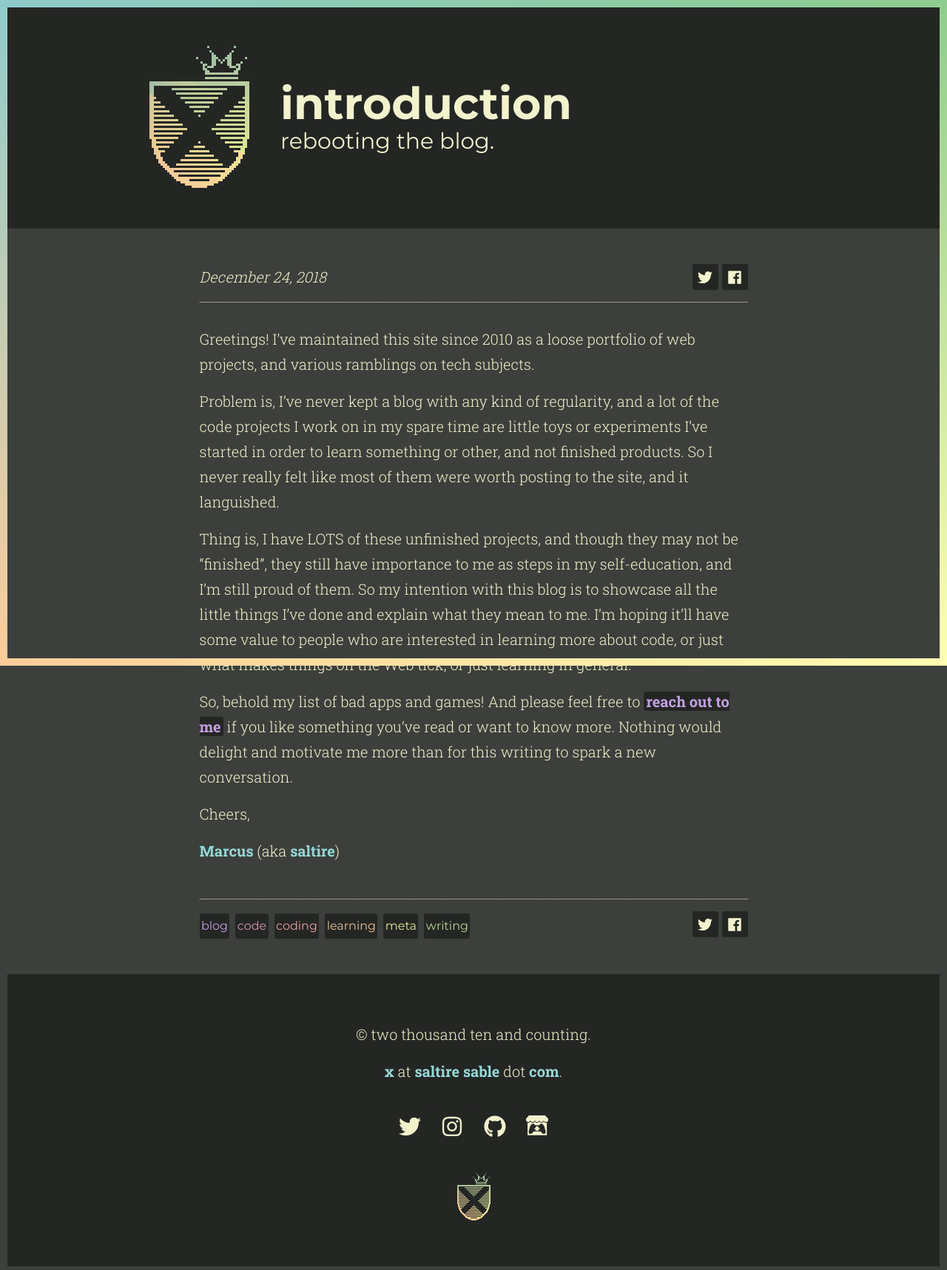
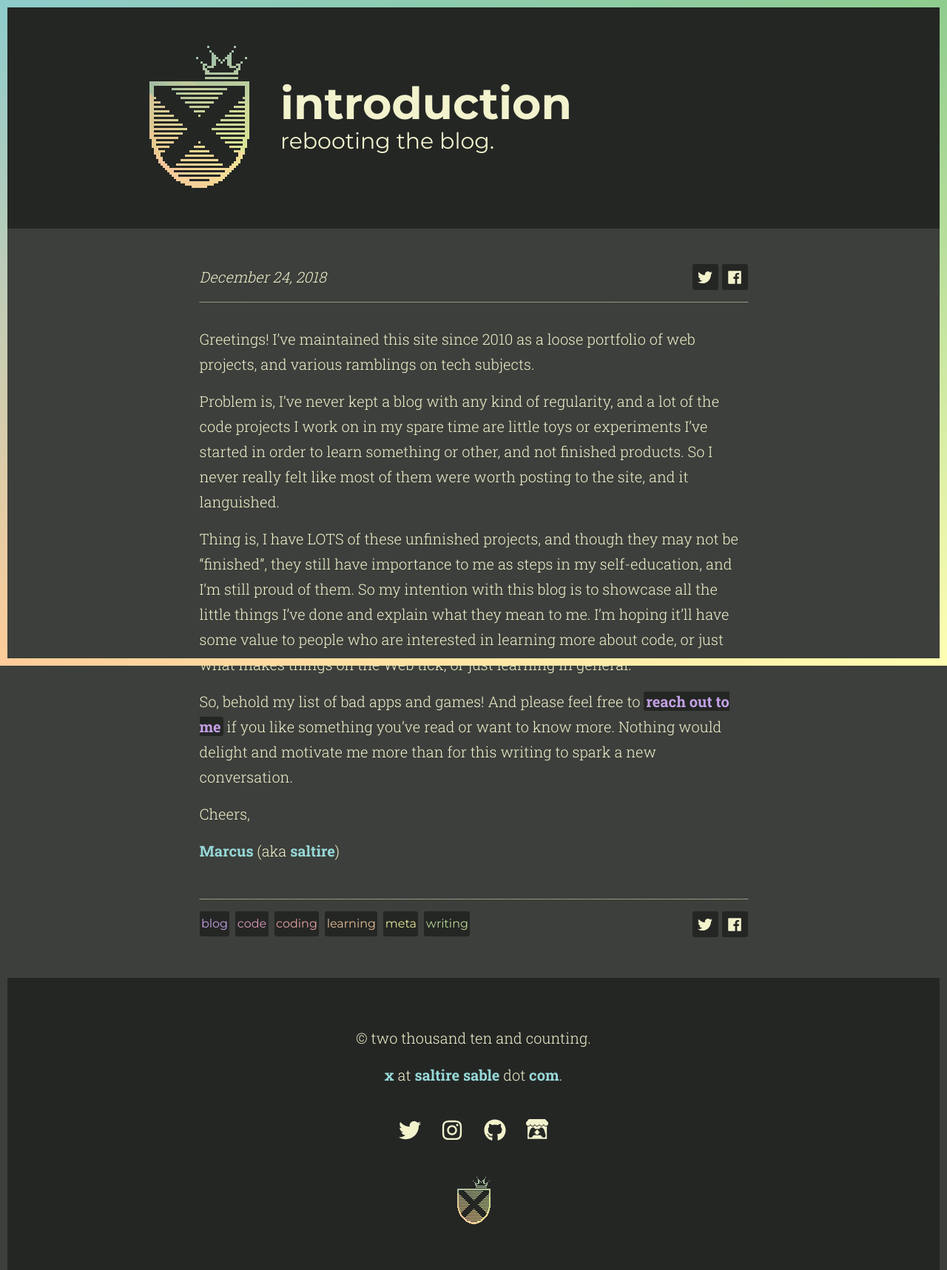
Before and after one commit to saltire/saltire.github.io, a Jekyll site: the page built from _posts/2018-12-24-introduction.md, in a window 1280 px wide. Shown: the whole page at 74% size. Built offline with Jekyll 4.4.1, drawn with Linux system fonts in a browser that asks for light colours.

Commit message:
Fix tag / share styles

```diff
--- /dev/null
+++ b/_includes/share.html
@@ -0,0 +1,9 @@
+<span class='share'>
+  <a href='https://twitter.com/intent/tweet?url={{ site.url }}{{ page.url }}' title='Share on Twitter' target='_blank'>
+    {% include svg/twitter.svg %}
+  </a>
+
+  <a href='https://facebook.com/sharer/sharer.php?u={{ site.url }}{{ page.url }}' title='Share on Facebook' target='_blank'>
+    {% include svg/facebook.svg %}
+  </a>
+</span>
--- a/_layouts/post.html
+++ b/_layouts/post.html
@@ -5,17 +5,9 @@
 <div class='post'>
   <header>
     <p>
+      {% include share.html %}
+
       {% if page.date %}<span class='date'>{{ page.date | date: '%B %e, %Y' }}</span>{% endif %}
-
-      <span class='social'>
-        <a href='https://twitter.com/intent/tweet?url={{ site.url }}{{ page.url }}' title='Share on Twitter' target='_blank'>
-          {% include svg/twitter.svg %}
-        </a>
-
-        <a href='https://facebook.com/sharer/sharer.php?u={{ site.url }}{{ page.url }}' title='Share on Facebook' target='_blank'>
-          {% include svg/facebook.svg %}
-        </a>
-      </span>
     </p>
 
     {% if page.banner %} <img src='{{ page.banner }}' alt='{{ page.title }}' />{% endif %}
@@ -25,18 +17,10 @@
 
   <footer>
     <p>
+      {% include share.html %}
+
       <span class='tags'>
         {% for tag in page.tags %}<span>{{ tag }}</span>{% endfor %}
-      </span>
-
-      <span class='social'>
-        <a href='https://twitter.com/intent/tweet?url={{ site.url }}{{ page.url }}' title='Share on Twitter' target='_blank'>
-          {% include svg/twitter.svg %}
-        </a>
-
-        <a href='https://facebook.com/sharer/sharer.php?u={{ site.url }}{{ page.url }}' title='Share on Facebook' target='_blank'>
-          {% include svg/facebook.svg %}
-        </a>
       </span>
     </p>
   </footer>
--- a/_sass/post.scss
+++ b/_sass/post.scss
@@ -17,7 +17,7 @@
     p {
       overflow: auto;
 
-      .social {
+      .share {
         float: right;
 
         a {
@@ -30,12 +30,13 @@
   .tags {
     span {
       display: inline-block;
-      margin-right: .5rem;
+      margin: 0 .5em .5em 0;
       padding: 0 .15em;
       border-radius: 3px;
       background: $black;
       font-family: $header-font;
       font-size: 80%;
+      vertical-align: top;
 
       @for $i from 1 through length($rainbow) {
         &:nth-child(#{length($rainbow)}n + #{$i}) {
```
